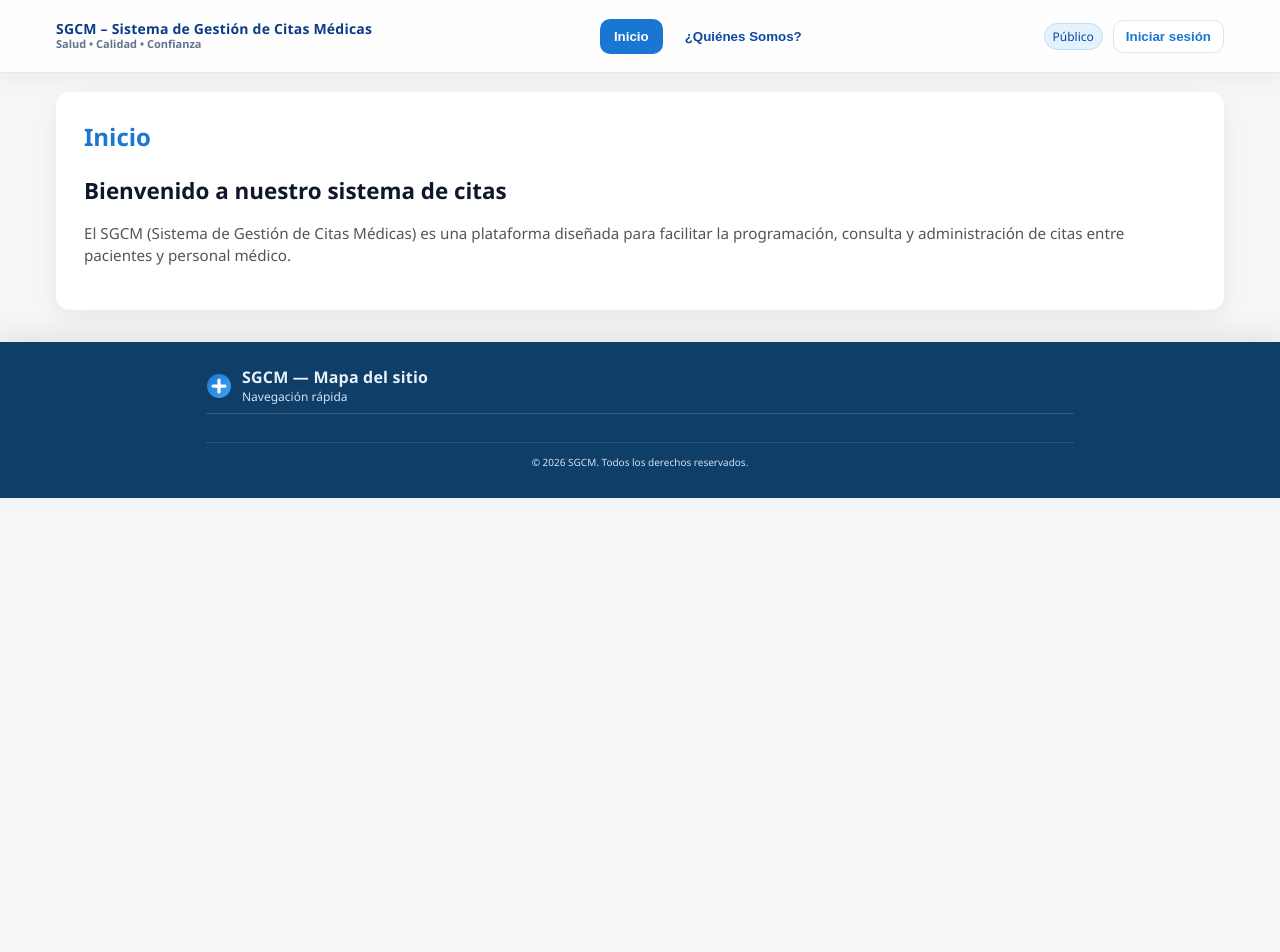
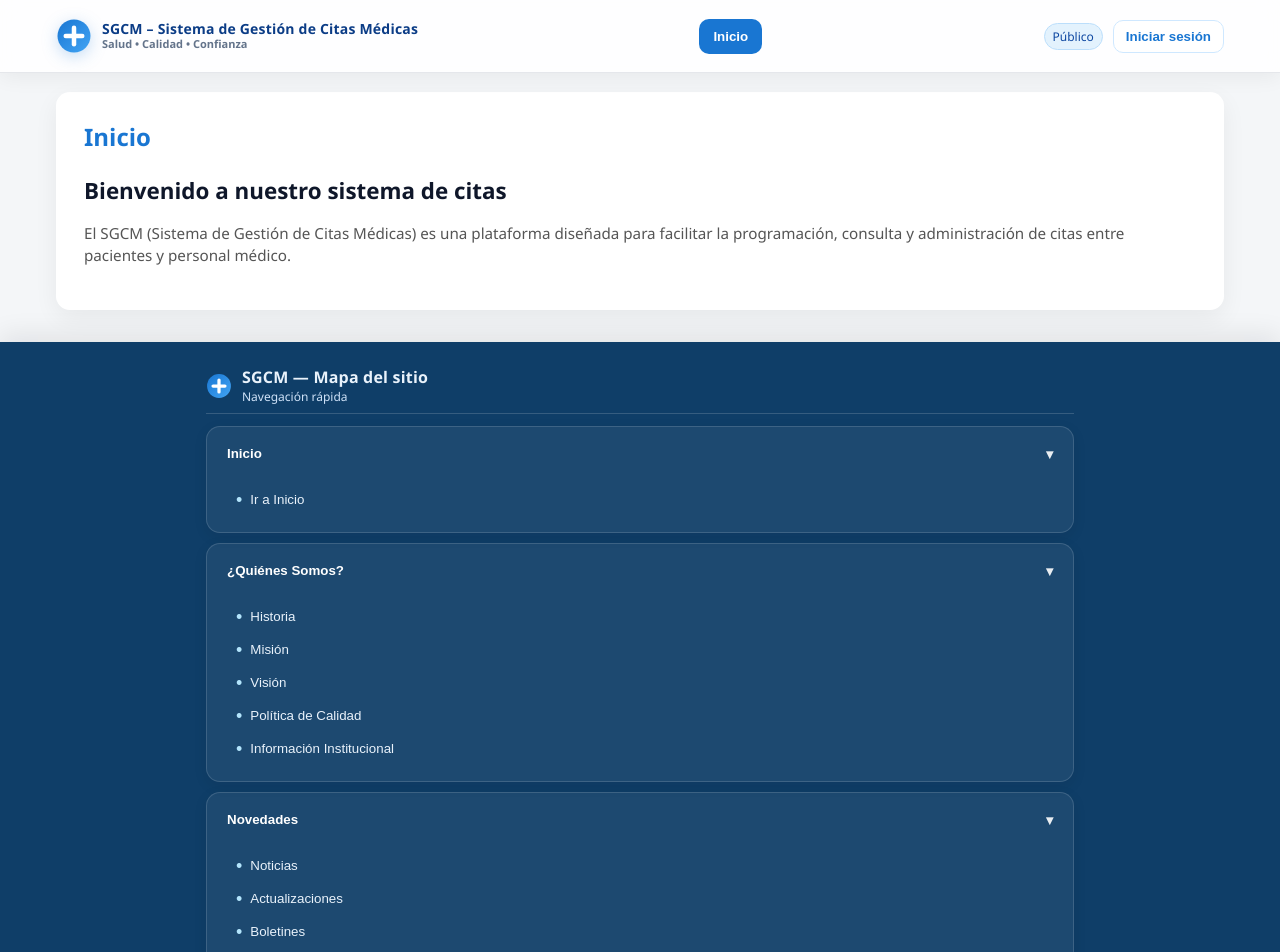
Before and after one commit to wandres2357-commits/sistemadegestioncitasmedicas, a React (Vite) app: page / in a window 1280 px wide. Shown: the top 952 px of the page. Before the commit the page ends 892 px from the top, so only its background shows below. Built offline with nearby package versions, Linux system fonts and the light colour scheme.

Commit message:
Add files via upload

```diff
--- a/src/App.jsx
+++ b/src/App.jsx
@@ -1,45 +1,313 @@
-import { useState } from "react";
-
-import Header from "./components/Header";
+import { useState, useEffect } from "react";
+import AdminShell from "./dashboards/AdminShell";
 import FooterSitemapSingle from "./FooterSitemapSingle";
-import Footer from "./components/Footer";
-
-
-import Inicio from "./views/Inicio";
-import Historia from "./views/Historia";
-import Mision from "./views/Mision";
-import Vision from "./views/Vision";
-import PoliticaCalidad from "./views/PoliticaCalidad";
-
 import "./App.css";
 
 export default function App() {
-
   const [view, setView] = useState("inicio");
 
-  const Card = ({ children }) => (
-    <div className="card">{children}</div>
-  );
+  // --- AUTH como lo tenías ---
+  const readAuth = () => {
+    let role = localStorage.getItem("role");
+    let token = localStorage.getItem("token");
+
+    if (!role || !token) {
+      try {
+        const session = JSON.parse(localStorage.getItem("session"));
+        if (session) {
+          role = role || (session.role ? String(session.role).toLowerCase() : null);
+          token = token || session.token;
+        }
+      } catch {}
+    }
+
+    return { role, isLogged: !!token };
+  };
+
+  const init = readAuth();
+
+  const [role, setRole] = useState(init.role);
+  const [isLogged, setIsLogged] = useState(init.isLogged);
+
+  const isAdmin = role === "admin" || role === "administrador";
+
+  useEffect(() => {
+    const syncAuth = () => {
+      const { role, isLogged } = readAuth();
+      setRole(role);
+      setIsLogged(isLogged);
+    };
+
+    syncAuth();
+
+    window.addEventListener("storage", syncAuth);
+    window.addEventListener("auth:updated", syncAuth);
+
+    return () => {
+      window.removeEventListener("storage", syncAuth);
+      window.removeEventListener("auth:updated", syncAuth);
+    };
+  }, []);
+
+  // Si es admin y está logueado, renderiza el SHELL ADMIN
+  if (isLogged && isAdmin) {
+    const session = (() => {
+      try {
+        return JSON.parse(localStorage.getItem("session"));
+      } catch {
+        return null;
+      }
+    })();
+
+    return <AdminShell user={session} onLogout={() => setView("inicio")} />;
+  }
+
+  // --- DATA DEL MAPA DEL SITIO ---
+  const sitemapItems = [
+    {
+      title: "Inicio",
+      key: "inicio",
+      links: [{ label: "Ir a Inicio", view: "inicio" }],
+    },
+    {
+      title: "¿Quiénes Somos?",
+      key: "quienes",
+      links: [
+        { label: "Historia", view: "historia" },
+        { label: "Misión", view: "mision" },
+        { label: "Visión", view: "vision" },
+        { label: "Política de Calidad", view: "politica" },
+        { label: "Información Institucional", view: "info" },
+      ],
+    },
+    {
+      title: "Novedades",
+      key: "novedades",
+      links: [
+        { label: "Noticias", view: "noticias" },
+        { label: "Actualizaciones", view: "actualizaciones" },
+        { label: "Boletines", view: "boletines" },
+      ],
+    },
+    {
+      title: "Soporte",
+      key: "soporte",
+      links: [
+        { label: "Ayuda", view: "ayuda" },
+        { label: "Preguntas Frecuentes", view: "faq" },
+        { label: "PQR", view: "pqr" },
+      ],
+    },
+    {
+      title: "Contáctenos",
+      key: "contacto",
+      links: [{ label: "Formulario de Contacto", view: "contacto" }],
+    },
+  ];
+
+  // --- NAVEGACIÓN DESDE EL FOOTER + SCROLL SUAVE ---
+  const handleNavigate = (viewKey) => {
+    setView(viewKey);
+
+    requestAnimationFrame(() => {
+      const mainEl = document.querySelector("main");
+      if (mainEl) {
+        mainEl.scrollIntoView({
+          behavior: "smooth",
+          block: "start",
+        });
+      }
+    });
+  };
+
+  // --- COMPONENTES BASE ---
+  const Card = ({ children }) => <div className="card">{children}</div>;
+
+  const Input = (props) => <input {...props} className="input" />;
+
+  const Button = ({ label }) => <button className="btn">{label}</button>;
 
   return (
+    <div className="app">
+      {/* NAV SUPERIOR (FIJO) */}
+      <header className="topbar" role="banner">
+        <div className="topbar-inner">
 
-    <div className="app">
+          {/* LOGO */}
+          <div className="brand" aria-label="SGCM">
+            <svg className="logo" viewBox="0 0 48 48">
+              <defs>
+                <linearGradient id="g1" x1="0" x2="1" y1="0" y2="1">
+                  <stop offset="0" stopColor="#1976d2" />
+                  <stop offset="1" stopColor="#42a5f5" />
+                </linearGradient>
+              </defs>
 
-      <Header view={view} setView={setView} />
+              <circle cx="24" cy="24" r="22" fill="url(#g1)" />
+              <rect x="21" y="10" width="6" height="28" rx="3" fill="#fff" />
+              <rect x="10" y="21" width="28" height="6" rx="3" fill="#fff" />
+            </svg>
 
+            <div>
+              <div className="brand-title">
+                SGCM – Sistema de Gestión de Citas Médicas
+              </div>
+              <div className="brand-sub">Salud • Calidad • Confianza</div>
+            </div>
+          </div>
+
+          {/* MENÚ */}
+          <ul className="menu">
+            <li className="nav-item">
+              <button
+                className={`link ${view === "inicio" ? "active" : ""}`}
+                onClick={() => setView("inicio")}
+              >
+                Inicio
+              </button>
+            </li>
+          </ul>
+
+          {/* ACCIONES DERECHA */}
+          <div className="right">
+            <span className="badge">Público</span>
+
+            <button
+              className="cta"
+              onClick={() => window.dispatchEvent(new Event("auth:open"))}
+            >
+              Iniciar sesión
+            </button>
+          </div>
+
+        </div>
+      </header>
+
+      {/* ===== CONTENIDO ===== */}
       <main>
 
-      {view === "inicio" && <Inicio Card={Card} />}
-      {view === "historia" && <Historia Card={Card} />}
-      {view === "mision" && <Mision Card={Card} />}
-      {view === "vision" && <Vision Card={Card} />}
-      {view === "politica" && <PoliticaCalidad Card={Card} />}
+        {view === "inicio" && (
+          <Card>
+            <h2>Inicio</h2>
+
+            <p
+              style={{
+                fontSize: "1.4rem",
+                fontWeight: "bold",
+                marginBottom: "8px",
+              }}
+            >
+              Bienvenido a nuestro sistema de citas
+            </p>
+
+            <p
+              style={{
+                fontSize: "0.95rem",
+                color: "#555",
+                lineHeight: "1.5",
+              }}
+            >
+              El SGCM (Sistema de Gestión de Citas Médicas) es una plataforma
+              diseñada para facilitar la programación, consulta y administración
+              de citas entre pacientes y personal médico.
+            </p>
+          </Card>
+        )}
+
+        {view === "historia" && (
+          <Card>
+            <h2>Historia</h2>
+            <p>
+              En el año 2025 SGCM se desarrolla como una herramienta tecnológica
+              para mejorar la organización y administración de las citas médicas.
+            </p>
+          </Card>
+        )}
+
+        {view === "mision" && (
+          <Card>
+            <h2>Misión</h2>
+            <p>Brindar una plataforma tecnológica eficiente para la gestión de citas.</p>
+          </Card>
+        )}
+
+        {view === "vision" && (
+          <Card>
+            <h2>Visión</h2>
+            <p>Ser un sistema de referencia en la gestión digital de citas médicas.</p>
+          </Card>
+        )}
+
+        {view === "politica" && (
+          <Card>
+            <h2>Política de Calidad</h2>
+            <p>Compromiso con la calidad.</p>
+          </Card>
+        )}
+
+        {view === "info" && (
+          <Card>
+            <h2>Información Institucional</h2>
+            <p>Datos institucionales.</p>
+          </Card>
+        )}
+
+        {view === "noticias" && (
+          <Card>
+            <h2>Noticias</h2>
+          </Card>
+        )}
+
+        {view === "actualizaciones" && (
+          <Card>
+            <h2>Actualizaciones</h2>
+          </Card>
+        )}
+
+        {view === "boletines" && (
+          <Card>
+            <h2>Boletines</h2>
+          </Card>
+        )}
+
+        {view === "ayuda" && (
+          <Card>
+            <h2>Ayuda</h2>
+          </Card>
+        )}
+
+        {view === "faq" && (
+          <Card>
+            <h2>Preguntas Frecuentes</h2>
+          </Card>
+        )}
+
+        {view === "pqr" && (
+          <Card>
+            <h2>PQR</h2>
+            <Input placeholder="Asunto" />
+            <Input placeholder="Descripción" />
+            <Button label="Enviar" />
+          </Card>
+        )}
+
+        {view === "contacto" && (
+          <Card>
+            <h2>Formulario de Contacto</h2>
+            <Input placeholder="Nombre" />
+            <Input placeholder="Correo" />
+            <Input placeholder="Mensaje" />
+            <Button label="Enviar" />
+          </Card>
+        )}
 
       </main>
 
-      <FooterSitemapSingle />
-
+      {/* FOOTER */}
+      <FooterSitemapSingle
+        items={sitemapItems}
+        onNavigate={handleNavigate}
+      />
     </div>
   );
-  <Footer items={sitemapItems} onNavigate={handleNavigate} />
 }
```
